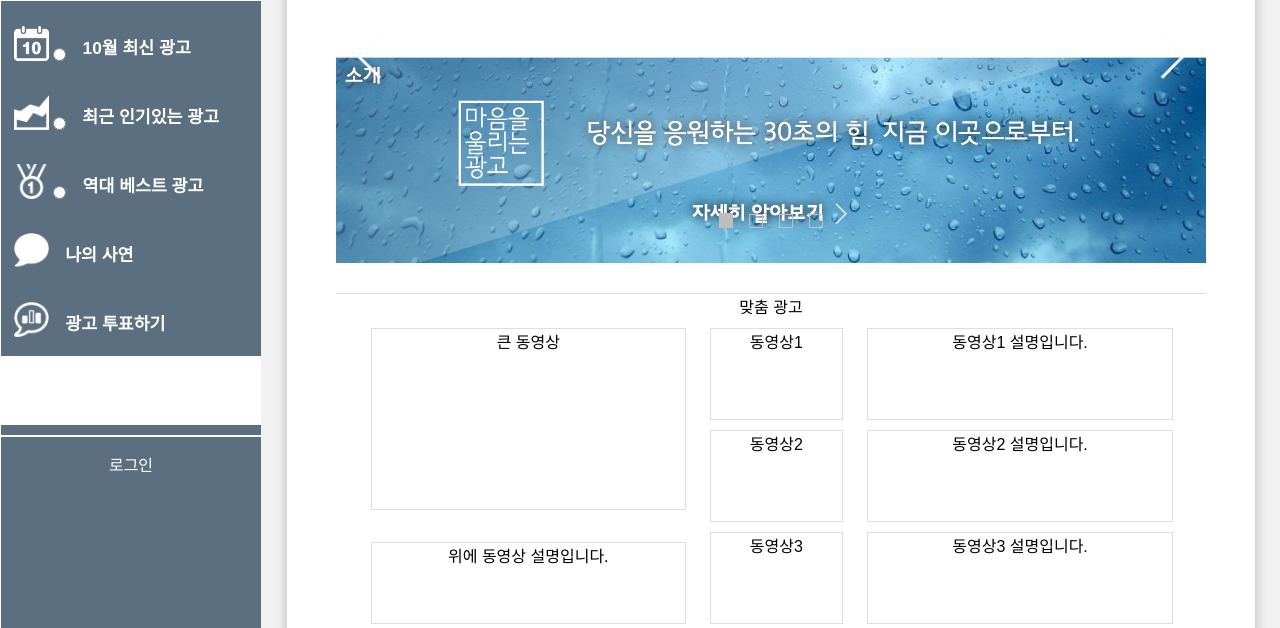
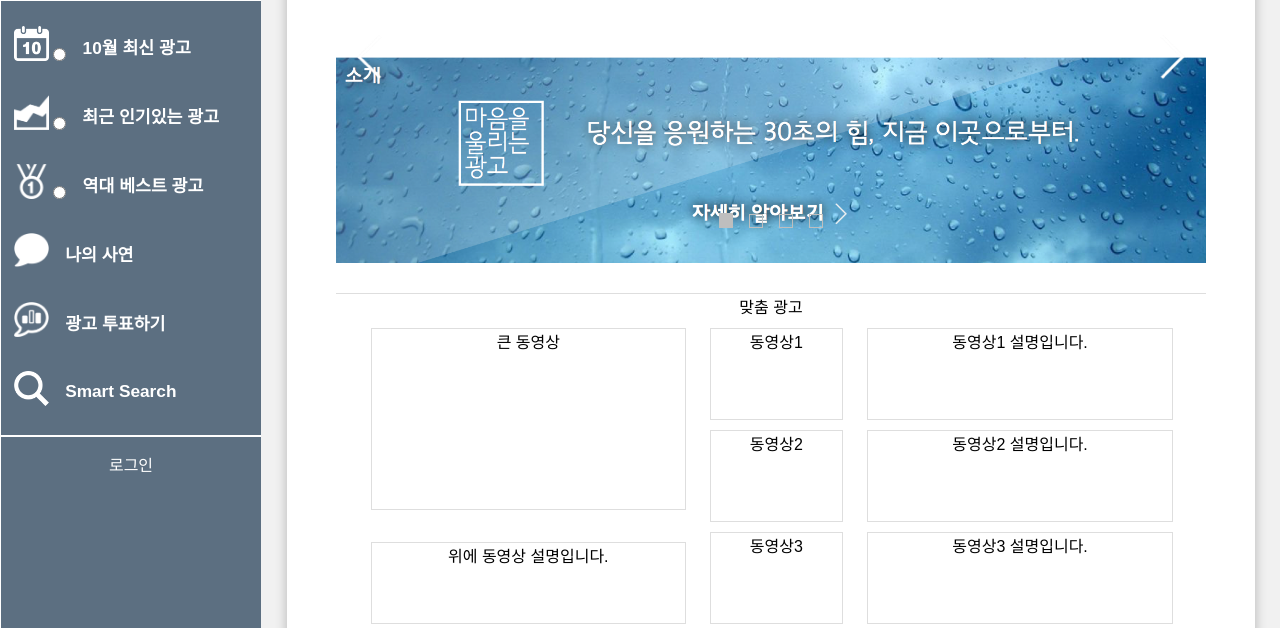
Before and after one commit to euichan/sunrindicon, a PHP site: page /html/main.html in a window 1280 px wide. Shown: the part 159-787 px from the top of the page. Run offline with PHP 8.4, Linux system fonts and the light colour scheme; some web fonts are replaced.

Commit message:
css fixed 1.7.5

```diff
--- a/css/main.css
+++ b/css/main.css
@@ -632,7 +632,3 @@ search {
 .nav_Highlight {
     color: #000;
 }
-
-#Searchtab {
-    background-color: white;
-}
```
